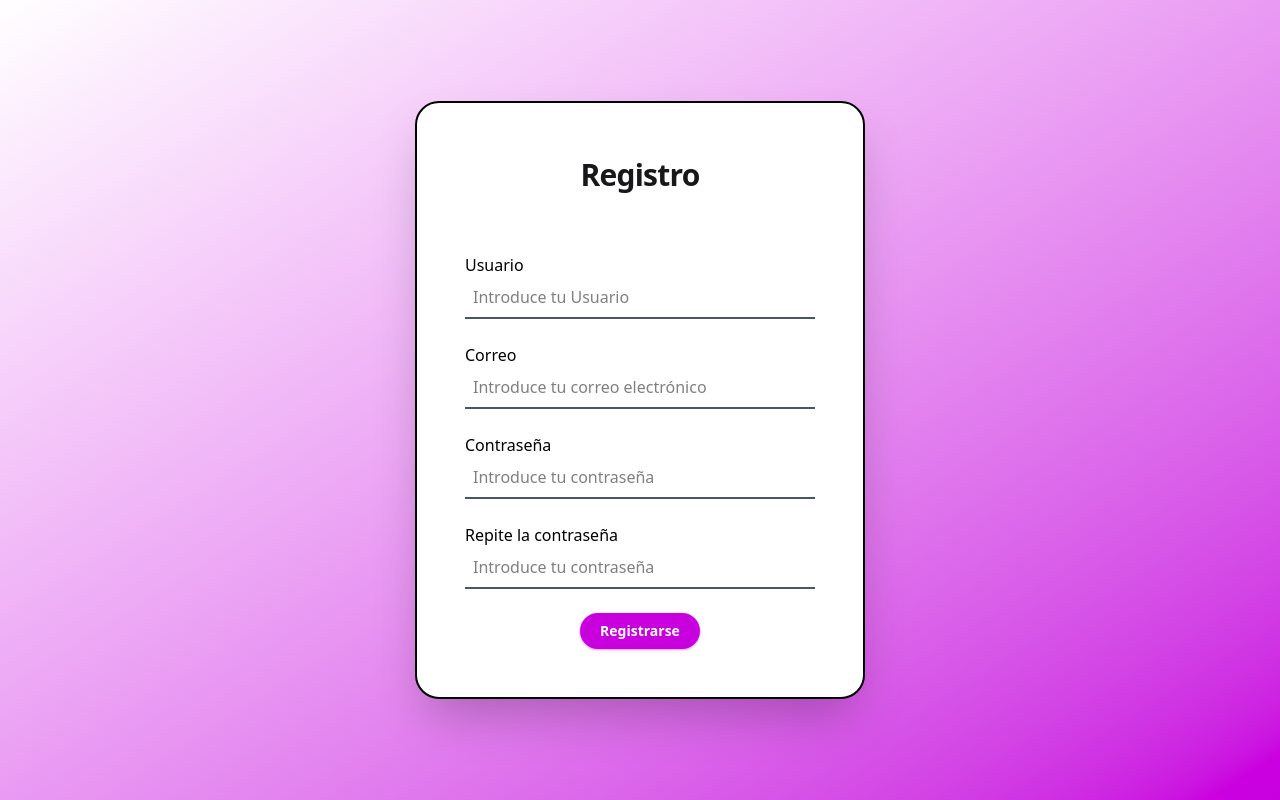
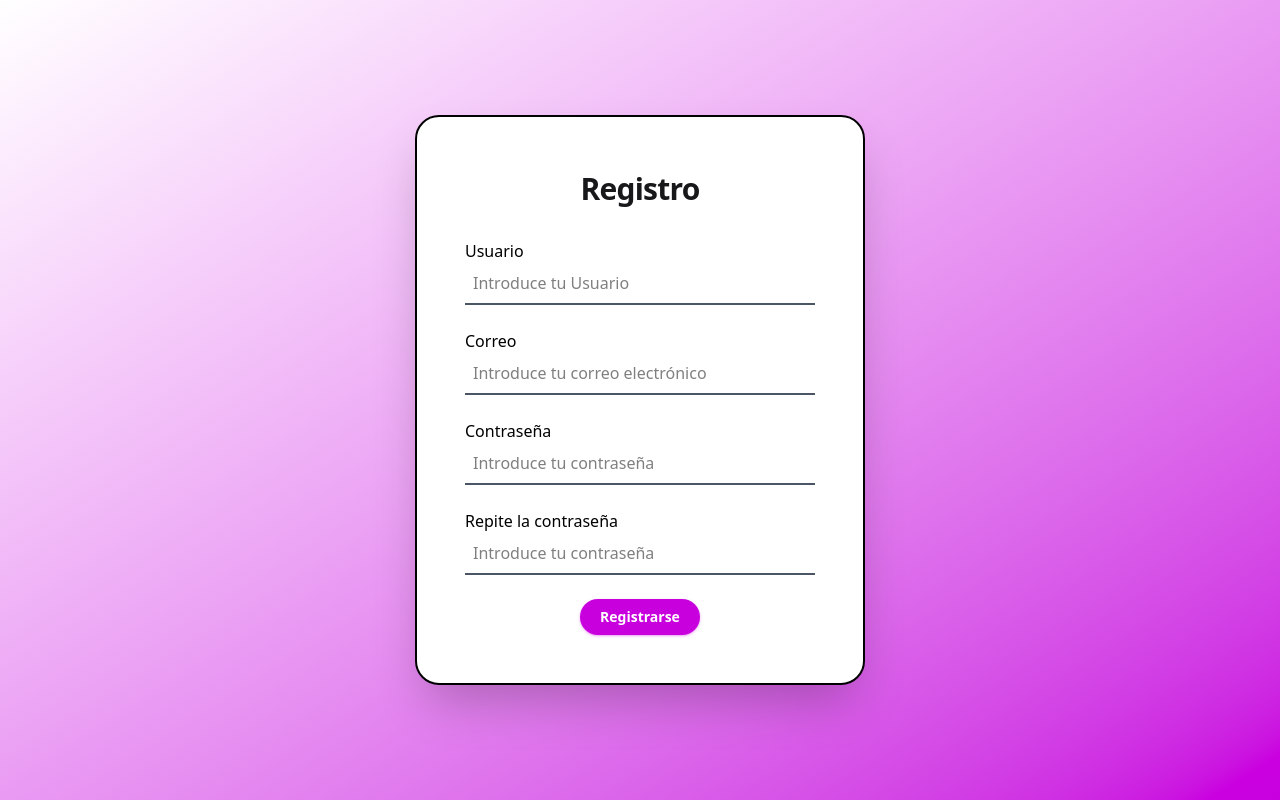
Before and after one commit to unaicastillo/Mi-armario, a React (Vite) app in the folder MiArmarioDigital/: page /register in a window 1280 px wide. Built offline with nearby package versions, Linux system fonts and the light colour scheme.

Commit message:
Arreglo css pagina Registro.tsx

```diff
--- a/MiArmarioDigital/src/styles/Registro.css
+++ b/MiArmarioDigital/src/styles/Registro.css
@@ -2,32 +2,25 @@
 
 @layer components {
 
-    /* FONDO DE PÁGINA:
-       Replicamos el degradado de tu imagen pero usando TU color Fuchsia (#C026D3)
-       mezclado con un tono más suave para crear el efecto. */
+    /* FONDO DE PÁGINA */
     .register-page {
-        @apply min-h-screen w-full flex items-center justify-center p-4;
-        /* Degradado desde tu Fuchsia hacia un tono un poco más claro/rosado */
+        @apply min-h-screen w-full flex items-center justify-center p-4 py-8 overflow-y-auto;
         @apply bg-[radial-gradient(ellipse_at_center,_var(--tw-gradient-stops))] from-fuchsia-400 to-fuchsia-600;
     }
 
-    /* TARJETA DEL FORMULARIO (Ahora es blanca) */
+    /* TARJETA DEL FORMULARIO */
     .form-style {
-        /* Fondo blanco puro para contraste máximo */
-        @apply bg-white rounded-3xl shadow-2xl w-full;
+        @apply bg-white rounded-3xl shadow-2xl w-full h-fit flex-shrink-0;
         @apply flex flex-col p-8 sm:p-12;
-
-        /* Límites de anchura */
-        @apply max-w-[450px] mx-auto;
+        @apply max-w-[450px] mx-auto transition-all duration-300;
     }
 
     /* CABECERA */
     .header-form {
-        @apply mb-10 text-center;
+        @apply mb-3 text-center;
     }
 
     .header-form h1 {
-        /* Texto oscuro (#18181B) para que se lea sobre blanco */
         @apply text-3xl font-bold text-[#18181B] tracking-tight;
     }
 
@@ -36,26 +29,16 @@
         @apply flex flex-col gap-6;
     }
 
-    /* ESTILO DE INPUT "UNDERLINE" (Como en la foto)
-       En lugar de una caja, es solo una línea abajo. */
+    /* ESTILO DE INPUT */
     .input-field-line {
         @apply w-full py-2 bg-transparent outline-none transition-all duration-300;
-
-        /* Borde solo abajo, color gris suave (#D4D4D8) */
         @apply border-b-2 border-[#D4D4D8] rounded-none px-0;
-
-        /* Texto oscuro */
         @apply text-[#18181B] font-medium;
-
-        /* Placeholder gris claro */
         @apply placeholder:text-[#71717A]/60;
-
-        /* AL HACER FOCUS: La línea se vuelve de tu color Fuchsia (#C026D3) */
         @apply focus:border-[#C026D3];
     }
 
-    /* ETIQUETAS (Labels)
-       Para que se parezca a la foto, el texto "Usuario", "Correo" debe ir encima */
+    /* ETIQUETAS */
     .input-label {
         @apply block text-sm font-semibold text-[#18181B] mb-1;
     }
```
